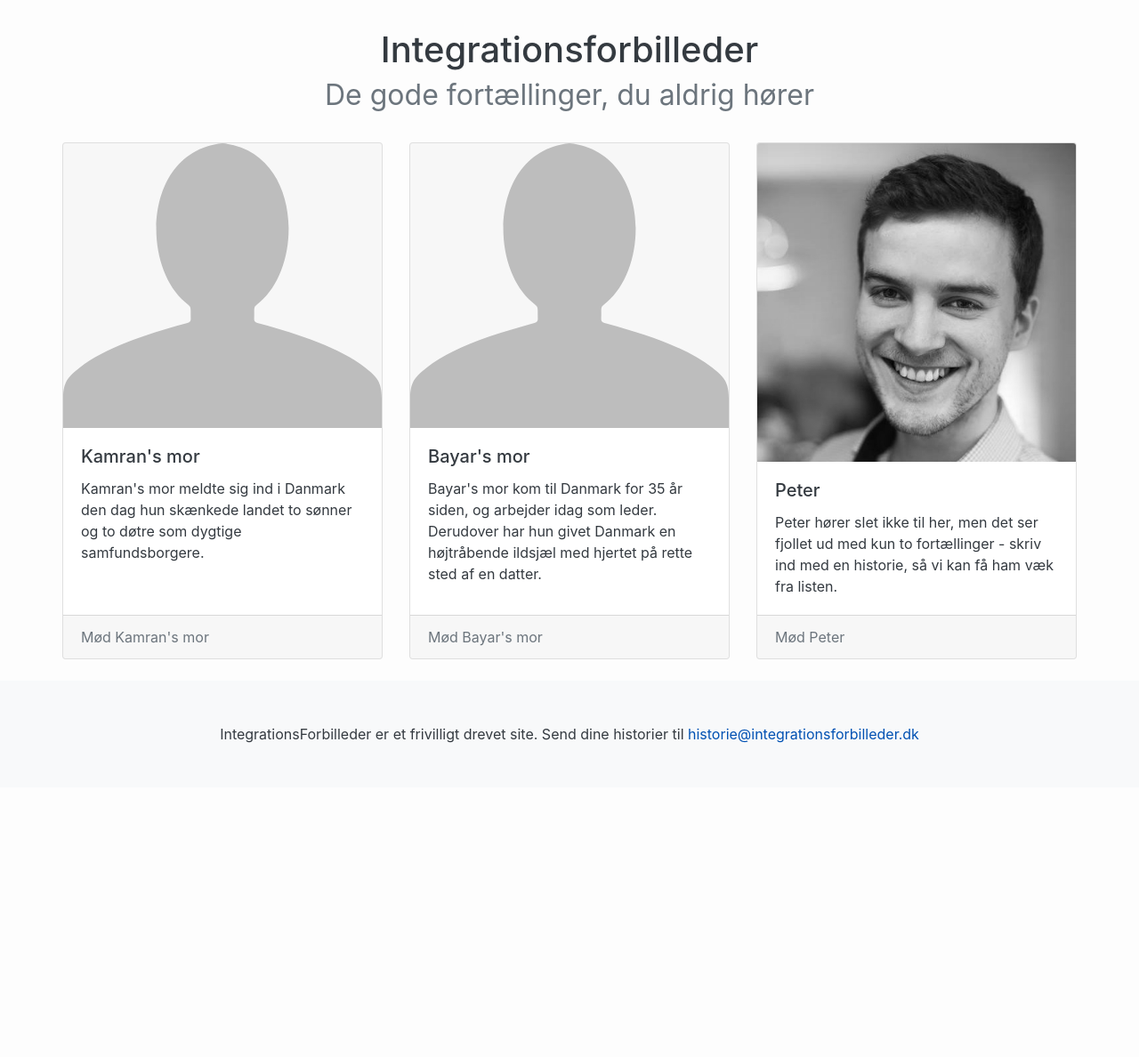
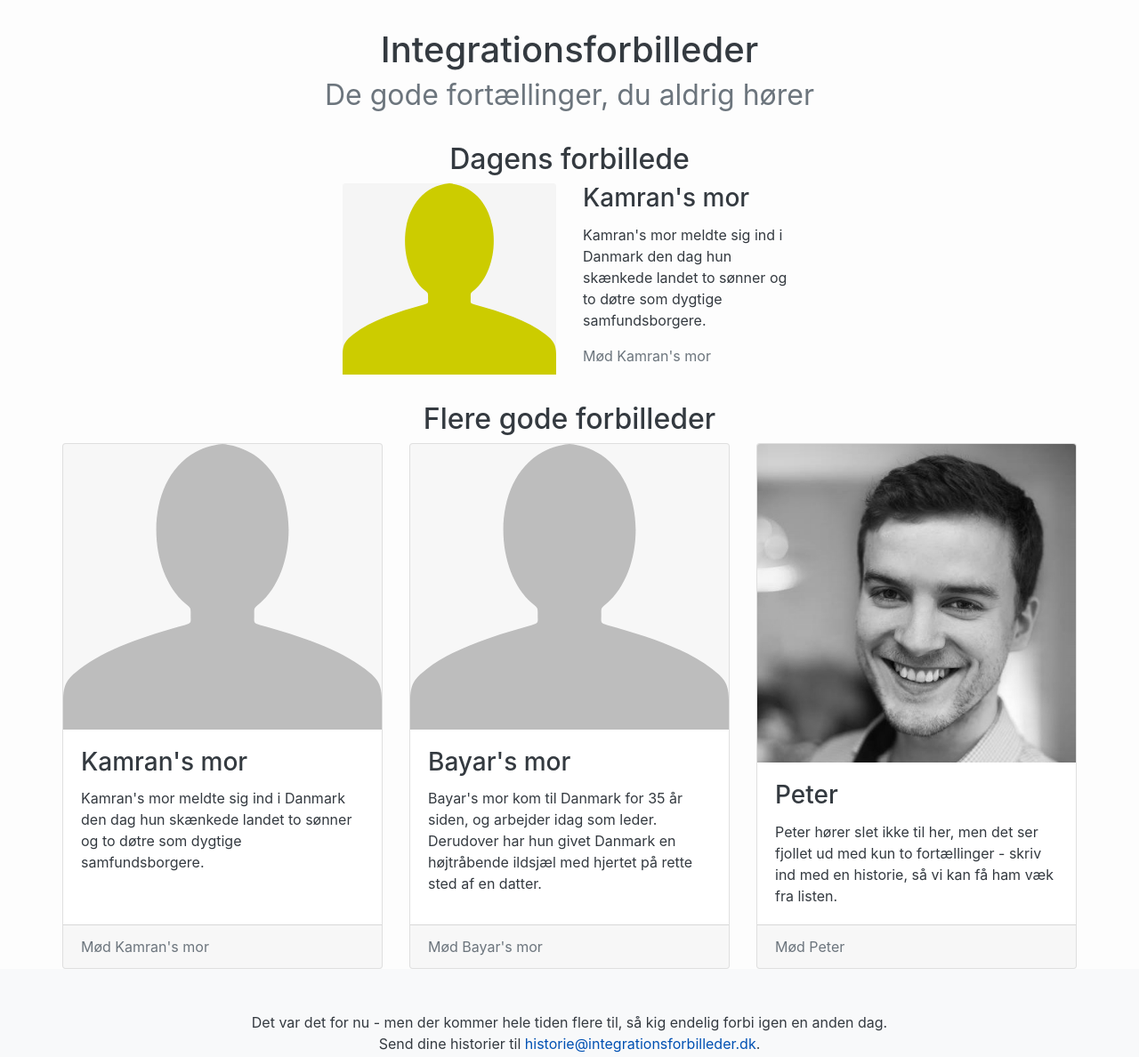
Before and after one commit to joelving/IntegrationsForbilleder, a website: page index.html in a window 1280 px wide. Shown: the whole page at 89% size. Before the commit the page ends 885 px from the top, so only its background shows below. Drawn offline with Linux system fonts and the light colour scheme.

Commit message:
Add basic story template. Add role model of the day.

```diff
--- a/index.html
+++ b/index.html
@@ -35,9 +35,11 @@
 			right: 0;
 		}
 
-		a.profile {
-			text-decoration: none;
-			color: #343a40 !important;
+		.profile {
+			width: 100%;
+			border-top-left-radius: calc(.25rem - 1px);
+			border-top-right-radius: calc(.25rem - 1px);
+			background-color: rgba(0,0,0,.03);
 		}
 
 		.text-muted {
@@ -73,12 +75,37 @@
 		</div>
 
 		<div class="row my-4 align-items-top">
+			<div class="col-12">
+				<h2 class="text-center">Dagens forbillede</h2>
+			</div>
+
+			<div class="col-12 col-sm-6 offset-sm-3">
+				<div class="container">
+					<div class="row">
+						<div class="col-12 col-sm-6">
+							<img class="img-fluid rounded profile" src="images/silhouette.svg" alt="Mød Kamran's mor" />
+						</div>
+						<div class="col-12 col-sm-6">
+							<h3 class="card-title">Kamran's mor</h3>
+							<p class="card-text">Kamran's mor meldte sig ind i Danmark den dag hun skænkede landet to sønner og to døtre som dygtige samfundsborgere.</p>
+							<p><a class="text-muted" href="historie/kamrans-mor.html" title="Mød Kamran's mor">Mød Kamran's mor</a><p>
+						</div>
+					</div>
+				</div>
+			</div>
+		</div>
+
+		<div class="row my-4 align-items-top">
+			<div class="col-12">
+				<h2 class="text-center">Flere gode forbilleder</h2>
+			</div>
+
 			<div class="card-deck">
 				<div class="card">
-					<img class="card-img-top" src="images/silhouette.svg" alt="Mød Kamran's mor">
+					<img class="card-img-top" src="images/silhouette.svg" alt="Mød Kamran's mor" />
 
 					<div class="card-body">
-						<h5 class="card-title">Kamran's mor</h5>
+						<h3 class="card-title">Kamran's mor</h3>
 						<p class="card-text">Kamran's mor meldte sig ind i Danmark den dag hun skænkede landet to sønner og to døtre som dygtige samfundsborgere.</p>
 					</div>
 
@@ -88,10 +115,10 @@
 				</div>
 
 				<div class="card">
-					<img class="card-img-top" src="images/silhouette.svg" alt="Mød Bayar's mor">
+					<img class="card-img-top" src="images/silhouette.svg" alt="Mød Bayar's mor" />
 
 					<div class="card-body">
-						<h5 class="card-title">Bayar's mor</h5>
+						<h3 class="card-title">Bayar's mor</h3>
 						<p class="card-text">Bayar's mor kom til Danmark for 35 år siden, og arbejder idag som leder. Derudover har hun givet Danmark en højtråbende ildsjæl med hjertet på rette sted af en datter.</p>
 					</div>
 
@@ -101,15 +128,15 @@
 				</div>
 
 				<div class="card">
-					<img class="card-img-top" src="images/peter.jpg" alt="Mød Peter">
+					<img class="card-img-top" src="images/peter.jpg" alt="Mød Peter" />
 
 					<div class="card-body">
-						<h5 class="card-title">Peter</h5>
+						<h3 class="card-title">Peter</h3>
 						<p class="card-text">Peter hører slet ikke til her, men det ser fjollet ud med kun to fortællinger - skriv ind med en historie, så vi kan få ham væk fra listen.</p>
 					</div>
 
 					<div class="card-footer">
-						<a class="text-muted" href="historie/peter.html" title="Mød Kamran's mor">Mød Peter</a>
+						<a class="text-muted" href="historie/peter.html" title="Mød Peter">Mød Peter</a>
 					</div>
 				</div>
 			</div>
@@ -119,7 +146,9 @@
 
     <footer class="py-5 bg-light">
 		<div class="container">
-			<p class="m-0 text-center">IntegrationsForbilleder er et frivilligt drevet site. Send dine historier til <a href="mailto:historie@integrationsforbilleder.dk">historie@integrationsforbilleder.dk</a></p>
+			<p class="m-0 text-center">
+				Det var det for nu - men der kommer hele tiden flere til, så kig endelig forbi igen en anden dag.<br />
+				Send dine historier til <a href="mailto:historie@integrationsforbilleder.dk">historie@integrationsforbilleder.dk</a>.</p>
 		</div>
     </footer>
 </body>
```
Also changed, not shown: historie/kamrans-mor.html (added, +107 -0 lines), dist/css/bootstrap-custom.css.
